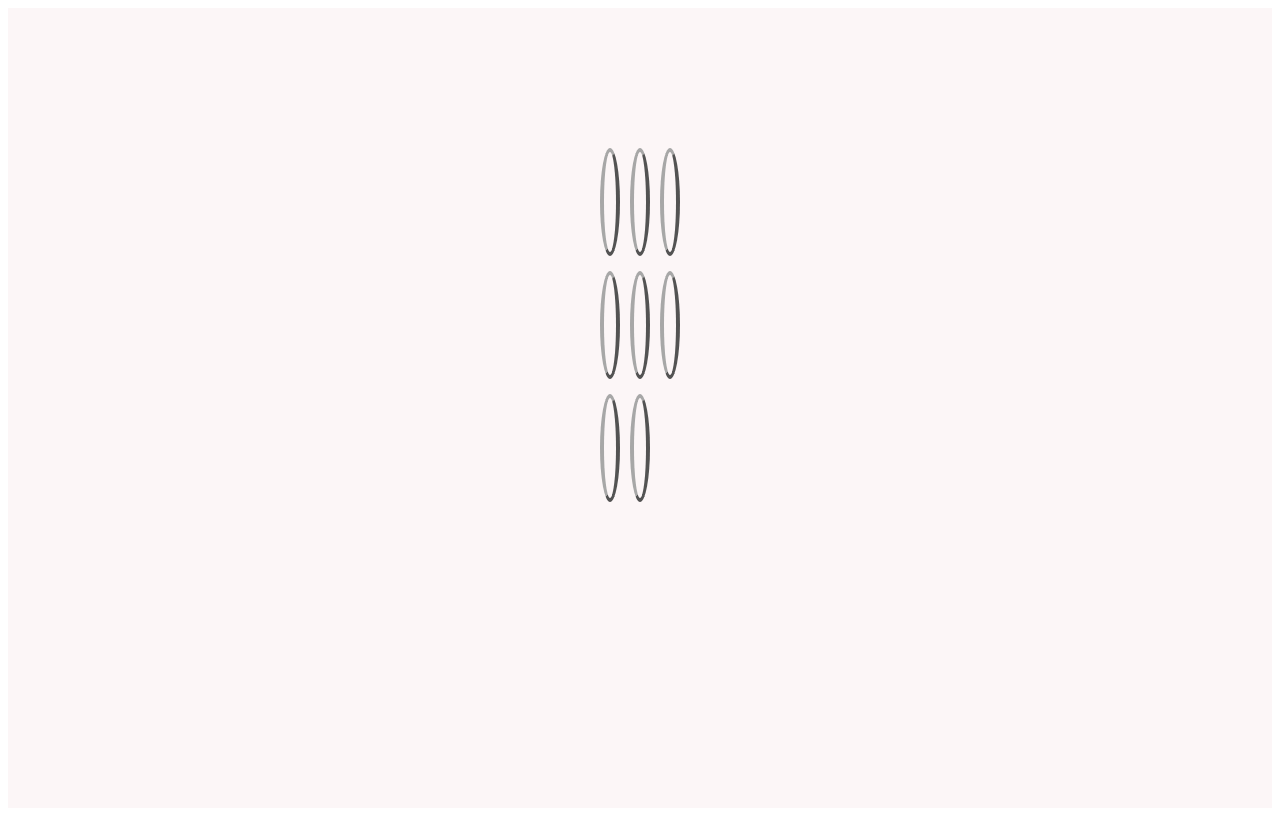
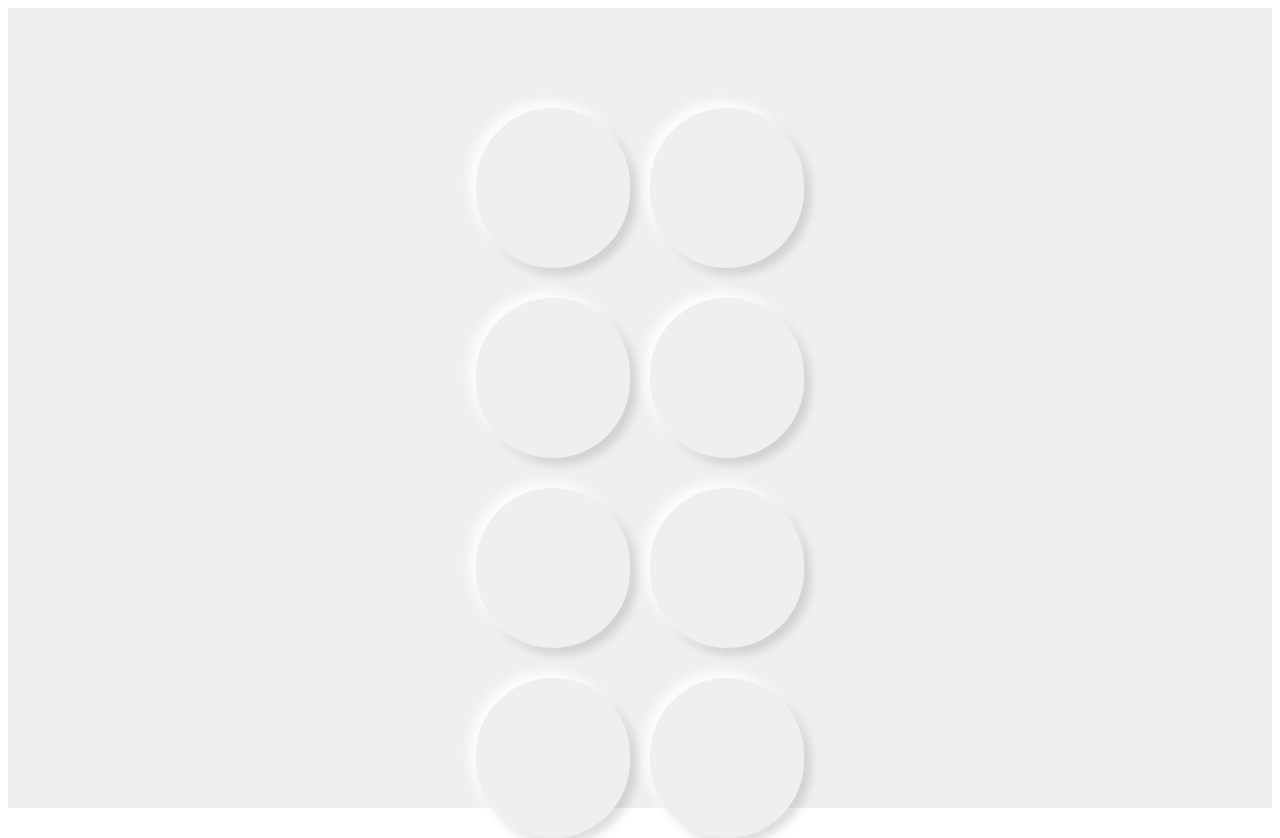
Before and after one commit to iambexnewton/fun-noises, a plain HTML site: page fun-noises.html in a window 1280 px wide. Before the commit the page ends 816 px from the top, so only its background shows below. Drawn offline with Linux system fonts and the light colour scheme.

Commit message:
css buttons ready

```diff
--- a/styles.css
+++ b/styles.css
@@ -1,14 +1,13 @@
 .container {
-  background-color: rgb(252, 246, 247);
+  background: #efefef;
   height: 100vh;
 }
 
 .button-wrapper {
   display: grid;
-  grid-template-columns: 1fr 1fr 1fr;
-  grid-template-rows: 1fr 1fr 1fr;
+  grid-template-columns: 1fr 1fr;
+  grid-template-rows: 1fr 1fr 1fr 1fr;
   justify-self: center;
-  padding-top: 140px;
   padding-left: 10px;
   padding-right: 10px;
   column-gap: 10px;
@@ -16,20 +15,87 @@
 }
 
 .button {
-  padding-top: 50px;
-  padding-bottom: 50px;
-  border-color: rgb(167, 167, 167);
-  border-width: 4px;
-  border-radius: 100%;
-  background-color: transparent;
+  padding: 4.5em 3.8em;
+  border: none;
+  border-radius: 100rem;
+  color: #444;
+  font-size: 1rem;
+  font-weight: 700;
+  letter-spacing: 0.2rem;
+  text-align: center;
+  outline: none;
+  cursor: pointer;
+  transition: 0.3s ease-in-out;
+  box-shadow: -6px -6px 14px rgba(255, 255, 255, 0.7),
+    -6px -6px 10px rgba(255, 255, 255, 0.5),
+    6px 6px 8px rgba(255, 255, 255, 0.075), 6px 6px 10px rgba(0, 0, 0, 0.15);
+}
+button:hover {
+  box-shadow: -2px -2px 6px rgba(255, 255, 255, 0.6),
+    -2px -2px 4px rgba(255, 255, 255, 0.4),
+    2px 2px 2px rgba(255, 255, 255, 0.05), 2px 2px 4px rgba(0, 0, 0, 0.1);
+}
+button:active {
+  box-shadow: inset -2px -2px 6px rgba(255, 255, 255, 0.7),
+    inset -2px -2px 4px rgba(255, 255, 255, 0.5),
+    inset 2px 2px 2px rgba(255, 255, 255, 0.075),
+    inset 2px 2px 4px rgba(0, 0, 0, 0.15);
 }
 
-.button:active:after {
-  box-shadow: 0 0 0 0 white;
-  position: absolute;
-  border-radius: 4em;
-  left: 0;
-  top: 0;
-  opacity: 1;
-  transition: 0s;
+@media only screen and (max-width: 320px) {
+  .button-wrapper {
+    padding-top: 10px;
+  }
+  .button {
+    padding: 3.8em 3.4em;
+  }
 }
+@media only screen and (min-width: 360px) {
+  .button-wrapper {
+    padding-top: 80px;
+  }
+  .button {
+    padding: 3em 3em;
+  }
+}
+
+@media only screen and (min-width: 375px) {
+  .button-wrapper {
+    padding-top: 60px;
+    column-gap: 20px;
+    row-gap: 30px;
+  }
+  .button {
+    padding: 3.5em 3em;
+  }
+}
+@media only screen and (min-width: 411px) {
+  .button-wrapper {
+    padding-top: 90px;
+  }
+}
+@media only screen and (min-width: 414px) {
+  .button-wrapper {
+    padding-top: 10px;
+  }
+  .button {
+    padding: 4.8em 3.7em;
+  }
+}
+@media only screen and (min-width: 540px) {
+  .button-wrapper {
+    padding-top: 20px;
+  }
+  .button {
+    padding: 4.8em 3.7em;
+  }
+}
+
+@media only screen and (min-width: 768px) {
+  .button-wrapper {
+    padding-top: 100px;
+  }
+  .button {
+    padding: 5em 4.8em;
+  }
+}
```
